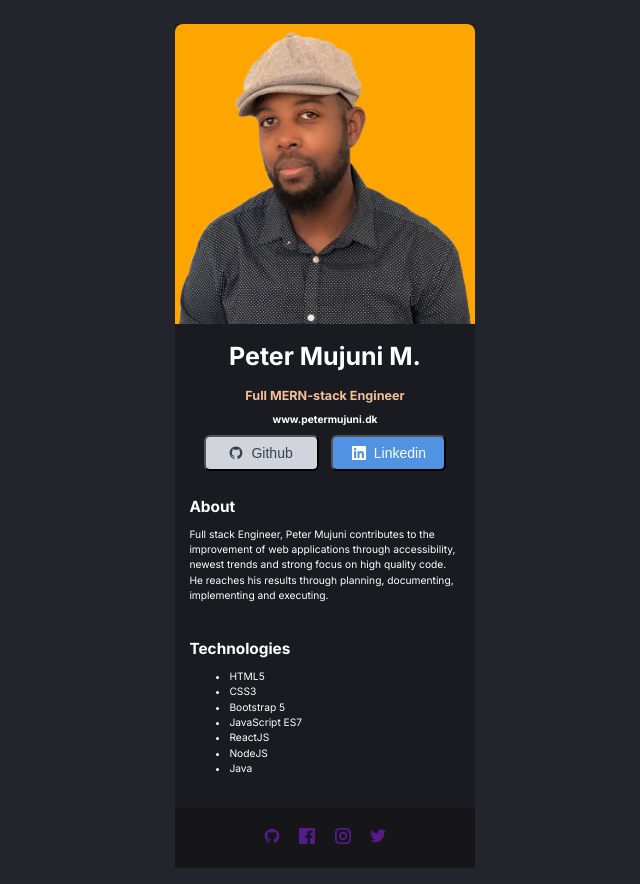
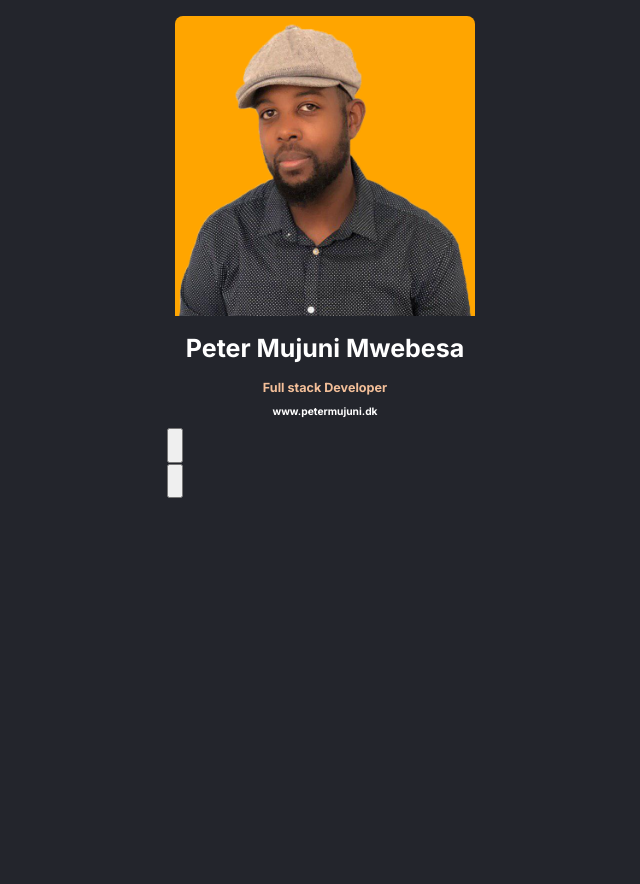
Before and after one commit to PeterMujuni/peters-portfolio, a React (Create React App) app: page / in a window 1280 px wide. Shown: the whole page, without its empty margins (315-955 px from the left). After the commit the page ends 800 px from the top, so only its background shows below. Built offline with nearby package versions, Linux system fonts and the light colour scheme.

Commit message:
Revert "Ny layout"

```diff
--- a/package.json
+++ b/package.json
@@ -13,7 +13,7 @@
     "@types/styled-components": "^5.1.17",
     "react": "^17.0.2",
     "react-dom": "^17.0.2",
-    "react-icons": "^4.4.0",
+    "react-icons": "^4.3.1",
     "react-scripts": "4.0.3",
     "styled-components": "^5.3.3",
     "typescript": "^4.5.2",
--- a/src/App.css
+++ b/src/App.css
@@ -3,6 +3,7 @@
 html,
 body{
     height: 100%;
+    margin: 0;
     padding: 0;
     background-color: #23252C;
     color: white;
@@ -15,12 +16,6 @@ body{
 }
 
 .App {
-    width: 300px;
+    width: 317px;
     font-family: 'Inter', sans-serif;
-    background-color: #1A1B21;
-    margin: 1rem 0;
 }
-
-a {
-    text-decoration: none;
-}
--- a/src/App.tsx
+++ b/src/App.tsx
@@ -1,6 +1,6 @@
 import './App.css';
 import Header from './components/Header/Header';
-import { Main } from './components/Main/Main';
+import Main from './components/Main/Main';
 
 function App() {
   return (
--- /dev/null
+++ b/src/components/Button/Button.tsx
@@ -0,0 +1,14 @@
+import React from 'react'
+import './Button.css'
+
+
+export default function Button() {
+  return (
+    <div>
+        <button className='button'>
+            <img src="#" alt="" />
+            <p></p>
+        </button>
+    </div>
+  )
+}
--- a/src/components/Header/Header.css
+++ b/src/components/Header/Header.css
@@ -2,6 +2,7 @@
     width: 300px;
     overflow-y: visible;
     background-color: orange;
+    margin-top: 1rem;
     margin-left: auto;
     margin-right: auto;
     border-radius: 0.5rem 0.5rem 0 0;
--- a/src/components/Main/Main.tsx
+++ b/src/components/Main/Main.tsx
@@ -1,57 +1,12 @@
+import Button from "../Button/Button";
 import Title from "../Title/Title";
-import { IconContext } from 'react-icons'
-import {GrMail,
-        GrLinkedin,
-        GrGithub,
-        GrFacebook,
-        GrInstagram,
-        GrTwitter,
-        GrHtml5 } from 'react-icons/gr'
-import './Main.css'
 
-
-export const Main = () => {
+export default function Main() {
   return (
     <main className="main">
-      <Title />
-      <section className="contact-buttons">
-        <button className='button grey-bg' onClick={()=> window.location.href='https://github.com/PeterMujuni'}>
-
-            <GrGithub />
-            Github
-
-        </button>
-        <button className='button blue-bg' onClick={()=> window.location.href='https://www.linkedin.com/in/petermujuni/'}>
-
-              <GrLinkedin />
-              Linkedin
-
-        </button>
-      </section>
-      <section id="about-section">
-        <h2>About</h2>
-        <p>Full stack Engineer, Peter Mujuni contributes to the improvement of web applications through accessibility,
-          newest trends and strong focus on high quality code. He reaches his results through planning,
-          documenting, implementing and executing.</p>
-      </section>
-      <section id="interests-section">
-        <h2>Technologies</h2>
-        <ul>
-          <li>HTML5</li>
-          <li>CSS3</li>
-          <li>Bootstrap 5</li>
-          <li>JavaScript ES7</li>
-          <li>ReactJS</li>
-          <li>NodeJS</li>
-          <li>Java</li>
-        </ul>
-      </section>
-      <section id="social-icons">
-        <a href=""><GrGithub /></a>
-        <a href=""><GrFacebook /></a>
-        <a href=""><GrInstagram /></a>
-        <a href=""><GrTwitter /></a>
-      </section>
+        <Title />
+        <Button />
+        <Button />
     </main>
   )
 }
--- a/src/components/Title/Title.css
+++ b/src/components/Title/Title.css
@@ -3,7 +3,6 @@
     font-weight: 700;
     font-size: 25px;
     text-align: center;
-    line-height: 30.26px;
 }
 
 .title--subtitle {
--- a/src/components/Title/Title.tsx
+++ b/src/components/Title/Title.tsx
@@ -2,8 +2,8 @@ import React from 'react'
 import './Title.css'
 
 export default function Title() {
-    const title: string = 'Peter Mujuni M.';
-    const subTitle: string = "Full MERN-stack Engineer";
+    const title: string = 'Peter Mujuni Mwebesa';
+    const subTitle: string = "Full stack Developer";
     const websiteTitle: string = "www.petermujuni.dk";
 
   return (
```
Also changed, not shown: src/components/Button/Button.css (added), 1 other file (tests, documents, lock files or other folders).
